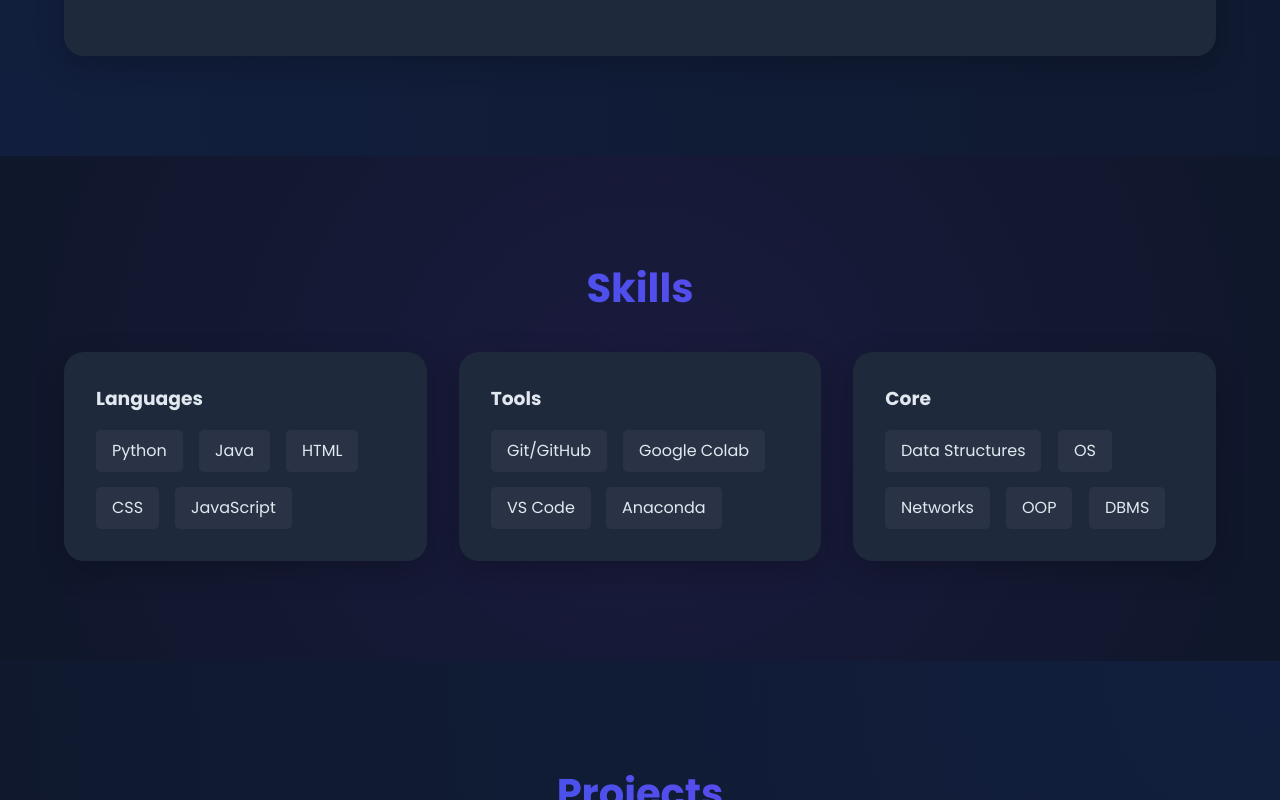
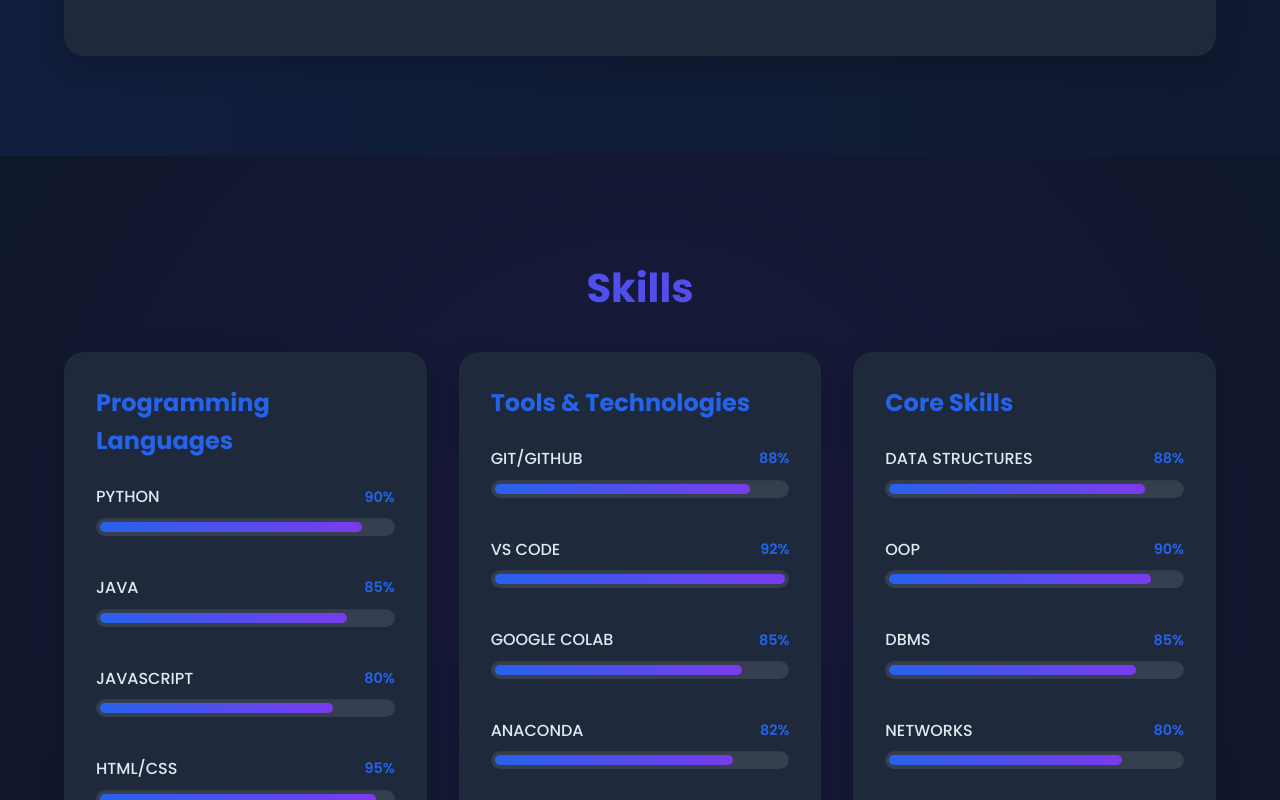
Before and after one commit to talarinithin/Personal-Portfolio, a plain HTML site: page index.html in a window 1280 px wide. Shown: the part 2000-2800 px from the top of the page. Drawn offline with nearby package versions, Linux system fonts and the light colour scheme.

Commit message:
add skills

```diff
--- a/index.html
+++ b/index.html
@@ -115,32 +115,92 @@
         <h2>Skills</h2>
         <div class="skills-content">
             <div class="skill-category">
-                <h3>Languages</h3>
+                <h3>Programming Languages</h3>
                 <div class="skill-items">
-                    <div class="skill-item" data-tilt>Python</div>
-                    <div class="skill-item" data-tilt>Java</div>
-                    <div class="skill-item" data-tilt>HTML</div>
-                    <div class="skill-item" data-tilt>CSS</div>
-                    <div class="skill-item" data-tilt>JavaScript</div>
+                    <div class="skill-item">
+                        <div class="skill-name" data-percent="90">Python</div>
+                        <div class="skill-bar">
+                            <div class="skill-per" per="90"></div>
+                        </div>
+                    </div>
+                    <div class="skill-item">
+                        <div class="skill-name" data-percent="85">Java</div>
+                        <div class="skill-bar">
+                            <div class="skill-per" per="85"></div>
+                        </div>
+                    </div>
+                    <div class="skill-item">
+                        <div class="skill-name" data-percent="80">JavaScript</div>
+                        <div class="skill-bar">
+                            <div class="skill-per" per="80"></div>
+                        </div>
+                    </div>
+                    <div class="skill-item">
+                        <div class="skill-name" data-percent="95">HTML/CSS</div>
+                        <div class="skill-bar">
+                            <div class="skill-per" per="95"></div>
+                        </div>
+                    </div>
                 </div>
             </div>
+
             <div class="skill-category">
-                <h3>Tools</h3>
+                <h3>Tools & Technologies</h3>
                 <div class="skill-items">
-                    <div class="skill-item" data-tilt>Git/GitHub</div>
-                    <div class="skill-item" data-tilt>Google Colab</div>
-                    <div class="skill-item" data-tilt>VS Code</div>
-                    <div class="skill-item" data-tilt>Anaconda</div>
+                    <div class="skill-item">
+                        <div class="skill-name" data-percent="88">Git/GitHub</div>
+                        <div class="skill-bar">
+                            <div class="skill-per" per="88"></div>
+                        </div>
+                    </div>
+                    <div class="skill-item">
+                        <div class="skill-name" data-percent="92">VS Code</div>
+                        <div class="skill-bar">
+                            <div class="skill-per" per="92"></div>
+                        </div>
+                    </div>
+                    <div class="skill-item">
+                        <div class="skill-name" data-percent="85">Google Colab</div>
+                        <div class="skill-bar">
+                            <div class="skill-per" per="85"></div>
+                        </div>
+                    </div>
+                    <div class="skill-item">
+                        <div class="skill-name" data-percent="82">Anaconda</div>
+                        <div class="skill-bar">
+                            <div class="skill-per" per="82"></div>
+                        </div>
+                    </div>
                 </div>
             </div>
+
             <div class="skill-category">
-                <h3>Core</h3>
+                <h3>Core Skills</h3>
                 <div class="skill-items">
-                    <div class="skill-item" data-tilt>Data Structures</div>
-                    <div class="skill-item" data-tilt>OS</div>
-                    <div class="skill-item" data-tilt>Networks</div>
-                    <div class="skill-item" data-tilt>OOP</div>
-                    <div class="skill-item" data-tilt>DBMS</div>
+                    <div class="skill-item">
+                        <div class="skill-name" data-percent="88">Data Structures</div>
+                        <div class="skill-bar">
+                            <div class="skill-per" per="88"></div>
+                        </div>
+                    </div>
+                    <div class="skill-item">
+                        <div class="skill-name" data-percent="90">OOP</div>
+                        <div class="skill-bar">
+                            <div class="skill-per" per="90"></div>
+                        </div>
+                    </div>
+                    <div class="skill-item">
+                        <div class="skill-name" data-percent="85">DBMS</div>
+                        <div class="skill-bar">
+                            <div class="skill-per" per="85"></div>
+                        </div>
+                    </div>
+                    <div class="skill-item">
+                        <div class="skill-name" data-percent="80">Networks</div>
+                        <div class="skill-bar">
+                            <div class="skill-per" per="80"></div>
+                        </div>
+                    </div>
                 </div>
             </div>
         </div>
--- a/style.css
+++ b/style.css
@@ -131,6 +131,10 @@ body {
     max-width: 500px;
     transform-style: preserve-3d;
     perspective: 1000px;
+    margin-left: 2rem;
+    margin-top: 2rem;
+    display: flex;
+    justify-content: flex-end;
 }
 
 .profile-image {
@@ -140,6 +144,13 @@ body {
     box-shadow: 0 10px 30px rgba(0, 0, 0, 0.3);
     transition: transform 0.3s ease;
 }
+
+.profile-image:hover {
+    transform: translateY(-5px);
+    box-shadow: 0 15px 35px rgba(0, 0, 0, 0.4);
+}
+
+
 
 .cta-buttons {
     display: flex;
@@ -220,23 +231,79 @@ body {
     box-shadow: 0 10px 30px rgba(0, 0, 0, 0.2);
 }
 
+.skill-category h3 {
+    color: var(--primary-color);
+    margin-bottom: 1.5rem;
+    font-size: 1.5rem;
+}
+
 .skill-items {
     display: flex;
-    flex-wrap: wrap;
-    gap: 1rem;
-    margin-top: 1rem;
+    flex-direction: column;
+    gap: 1.5rem;
 }
 
 .skill-item {
-    padding: 0.5rem 1rem;
-    background: rgba(255, 255, 255, 0.05);
-    border-radius: 5px;
-    transition: transform 0.3s ease;
+    width: 100%;
+    position: relative;
+    margin-bottom: 15px;
 }
 
-.skill-item:hover {
-    transform: translateY(-3px);
+.skill-name {
+    color: var(--text-color);
+    text-transform: uppercase;
+    font-size: 1rem;
+    font-weight: 500;
+    margin-bottom: 0.5rem;
+    display: flex;
+    justify-content: space-between;
+    align-items: center;
 }
+
+.skill-name::after {
+    content: attr(data-percent) '%';
+    color: var(--primary-color);
+    font-size: 0.9rem;
+    font-weight: 600;
+}
+
+.skill-bar {
+    position: relative;
+    background: rgba(255, 255, 255, 0.1);
+    padding: 4px;
+    border-radius: 10px;
+    box-shadow: inset 0 1px 2px rgba(0, 0, 0, 0.1);
+}
+
+.skill-per {
+    position: relative;
+    display: block;
+    height: 10px;
+    border-radius: 6px;
+    background: linear-gradient(45deg, var(--primary-color), var(--secondary-color));
+    width: 0;
+    opacity: 0;
+    animation: progress 1s ease-in-out forwards;
+    transition: width 0.5s ease-in-out;
+}
+
+@keyframes progress {
+    0% {
+        width: 0;
+        opacity: 1;
+    }
+    100% {
+        opacity: 1;
+        width: var(--progress);
+    }
+}
+
+.skill-per[per="95"] { --progress: 95%; }
+.skill-per[per="90"] { --progress: 90%; }
+.skill-per[per="88"] { --progress: 88%; }
+.skill-per[per="85"] { --progress: 85%; }
+.skill-per[per="82"] { --progress: 82%; }
+.skill-per[per="80"] { --progress: 80%; }
 
 /* Projects Section */
 .projects-section {
@@ -1220,3 +1287,27 @@ section h2 {
         padding: 1rem;
     }
 }
+
+@media (max-width: 768px) {
+    .profile-image {
+        width: 250px;
+        height: 250px;
+        margin: 0 auto;
+    }
+
+    .image-content {
+        display: flex;
+        justify-content: center;
+        align-items: center;
+        margin-top: 2rem;
+    }
+}
+
+/* Add responsive adjustments */
+@media (max-width: 768px) {
+    .image-content {
+        margin-left: 0;
+        margin-top: 3rem;
+        justify-content: center;
+    }
+}
```
